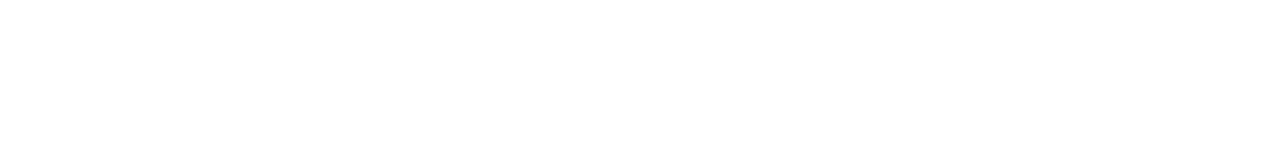
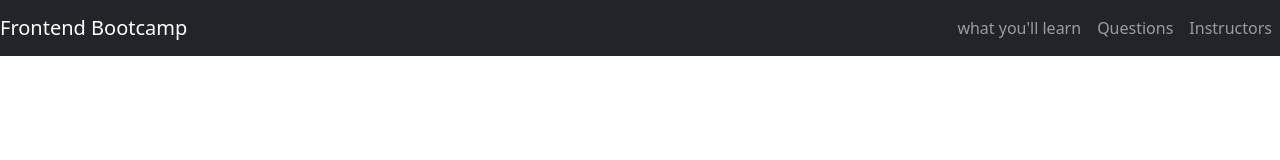
Before and after one commit to faisal-hayat/html-css-crashcourse, a website: page index.html in a window 1280 px wide. Drawn offline with Linux system fonts and the light colour scheme.

Commit message:
navbar added

```diff
--- /dev/null
+++ b/css/mystyle.css
@@ -0,0 +1 @@
+s
--- a/index.html
+++ b/index.html
@@ -1,15 +1,42 @@
 <!DOCTYPE html>
+
 <html lang="en">
+
 <head>
     <meta charset="UTF-8">
     <meta http-equiv="X-UA-Compatible" content="IE=edge">
     <meta name="viewport" content="width=device-width, initial-scale=1.0">
     <title>Bootstrap</title>
+    <!-- Add Stylesheet -->
     <link rel="stylesheet" href="css/bootstrap.min.css">
+    <link rel="stylesheet" href="css/mystyle.css">
 </head>
+
 <body>
+    <!-- Navbar -->
+    <nav class="navbar navbar-expand-lg bg-dark navbar-dark">
+        <a href="#" class="navbar-brand">Frontend Bootcamp</a>
+        <button class="navbar-toggler" type="button" data-bs-toggle="collapse" data-bs-target="#navmenu">
+            <span class="navbar-toggler-icon">
+            </span>
+        </button>
+        <div class="collapse navbar-collapse" id="#navmenu">
+            <ul class="navbar-nav ms-auto">
+                <li class="nav-item">
+                    <a href="#learn" class="nav-link">what you'll learn</a>
+                </li>
+                <li class="nav-item">
+                    <a href="#questions" class="nav-link">Questions</a>
+                </li>
+                <li class="nav-item">
+                    <a href="#instructors" class="nav-link">Instructors</a>
+                </li>
+            </ul>
+        </div>
+    </nav>
 
     <!-- Adding bootsrap -->
     <script src="js/bootstrap.min.js"></script>
 </body>
+
 </html>
```
Also changed, not shown: README.md, 1 other file.
